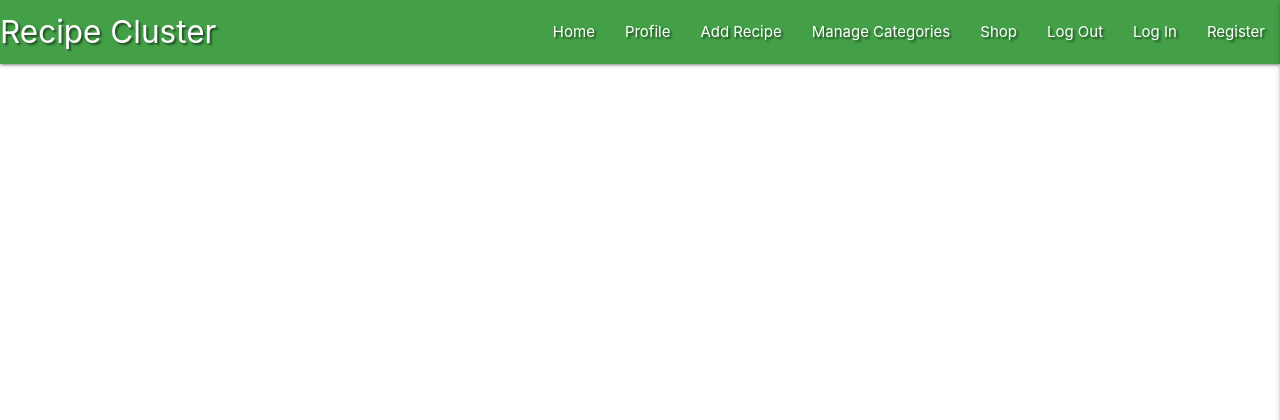
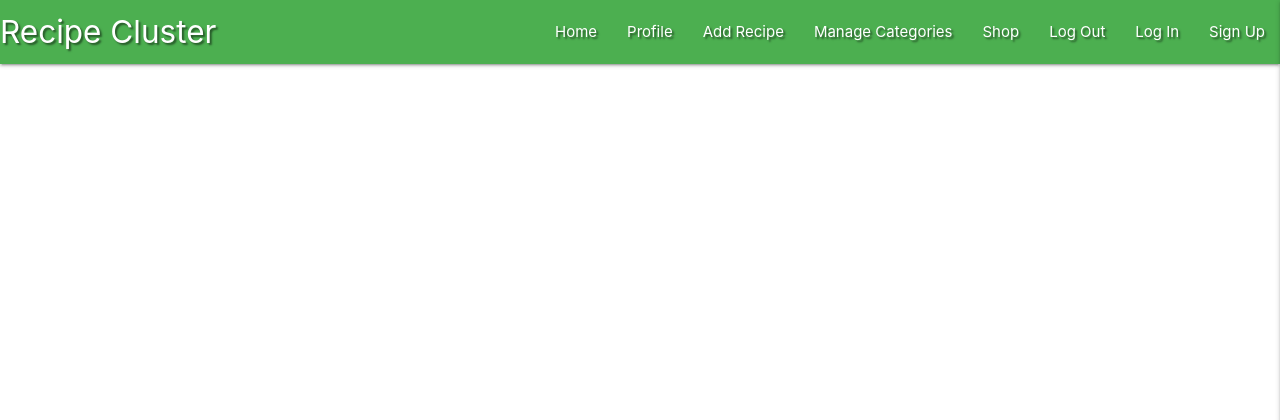
Before and after one commit to rossph3lan/Recipe_Cluster, a Flask app: page / in a window 1280 px wide. Shown: the top 420 px of the page. Run offline with Flask 2, Linux system fonts and the light colour scheme; data that the repository does not hold is empty; some libraries are stand-ins or nearby versions.

Commit message:
Add Sign Up template

```diff
--- a/app.py
+++ b/app.py
@@ -4,6 +4,7 @@ from flask import (
     redirect, request, session, url_for)
 from flask_pymongo import PyMongo
 from bson.objectid import ObjectId
+from werkzeug.security import generate_password_hash, check_password_hash
 if os.path.exists("env.py"):
     import env
 
@@ -24,6 +25,11 @@ def get_recipes():
     return render_template("recipes.html", recipes=recipes)
 
 
+@app.route("/sign_up", methods=["GET", "POST"])
+def sign_up():
+    return render_template("sign_up.html")
+
+
 if __name__ == "__main__":
     app.run(host=os.environ.get("IP"),
             port=int(os.environ.get("PORT")),
--- a/templates/base.html
+++ b/templates/base.html
@@ -15,10 +15,10 @@
 
 	<header>
         <!-- top navbar -->
-		<nav class="nav-extended text-shadow green darken-1">
+		<nav class="nav-extended text-shadow green">
 			<div class="nav-wrapper">
 				<a href="{{ url_for('get_recipes') }}" class="brand-logo">Recipe Cluster</a>
-				<a href="#" data-target="mobile-demo" class="sidenav-trigger right"><i class="fas fa-bars"></i></a>
+				<a href="#" data-target="mobile-demo" class="sidenav-trigger right"><i class="fas fa-arrow-circle-down"></i></a>
 				<ul class="right hide-on-med-and-down">
 					<li><a href="{{ url_for('get_recipes') }}">Home</a></li>
 					<li><a href="#">Profile</a></li>
@@ -27,22 +27,22 @@
 					<li><a href="#">Shop</a></li>
 					<li><a href="#">Log Out</a></li>
 					<li><a href="#">Log In</a></li>
-					<li><a href="#">Register</a></li>
+					<li><a href="{{ url_for('sign_up') }}">Sign Up</a></li>
 				</ul>
 			</div>
 		</nav>
 
         <!-- mobile sidenav -->
 		<ul class="sidenav" id="mobile-demo">
-            <li><h4 class="center-align light-blue-text text-darken 4">Recipe Cluster</h4></li>
-            <li><a href="{{ url_for('get_recipes') }}">Home</a></li>
-            <li><a href="#">Profile</a></li>
-            <li><a href="#">Add Recipe</a></li>
-            <li><a href="#">Manage Categories</a></li>
-            <li><a href="#">Shop</a></li>
-            <li><a href="#">Log Out</a></li>
-            <li><a href="#">Log In</a></li>
-            <li><a href="#">Register</a></li>
+            <li><h4 class="center-align green-text">Recipe Cluster</h4></li>
+            <li><a href="{{ url_for('get_recipes') }}" class="green-text">Home</a></li>
+            <li><a href="#" class="green-text">Profile</a></li>
+            <li><a href="#" class="green-text">Add Recipe</a></li>
+            <li><a href="#" class="green-text">Manage Categories</a></li>
+            <li><a href="#" class="green-text">Shop</a></li>
+            <li><a href="#" class="green-text">Log Out</a></li>
+            <li><a href="#" class="green-text">Log In</a></li>
+            <li><a href="{{ url_for('sign_up') }}" class="green-text">Sign Up</a></li>
 		</ul>
 	</header>
 
```
Also changed, not shown: templates/sign_up.html (added, +35 -0 lines).
